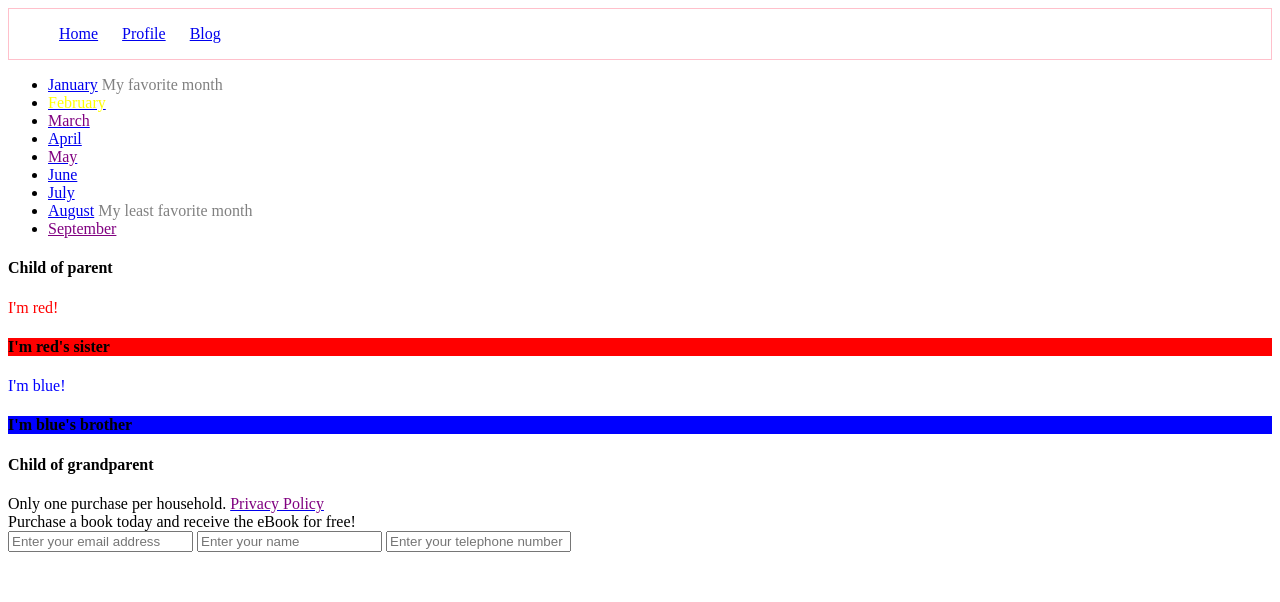
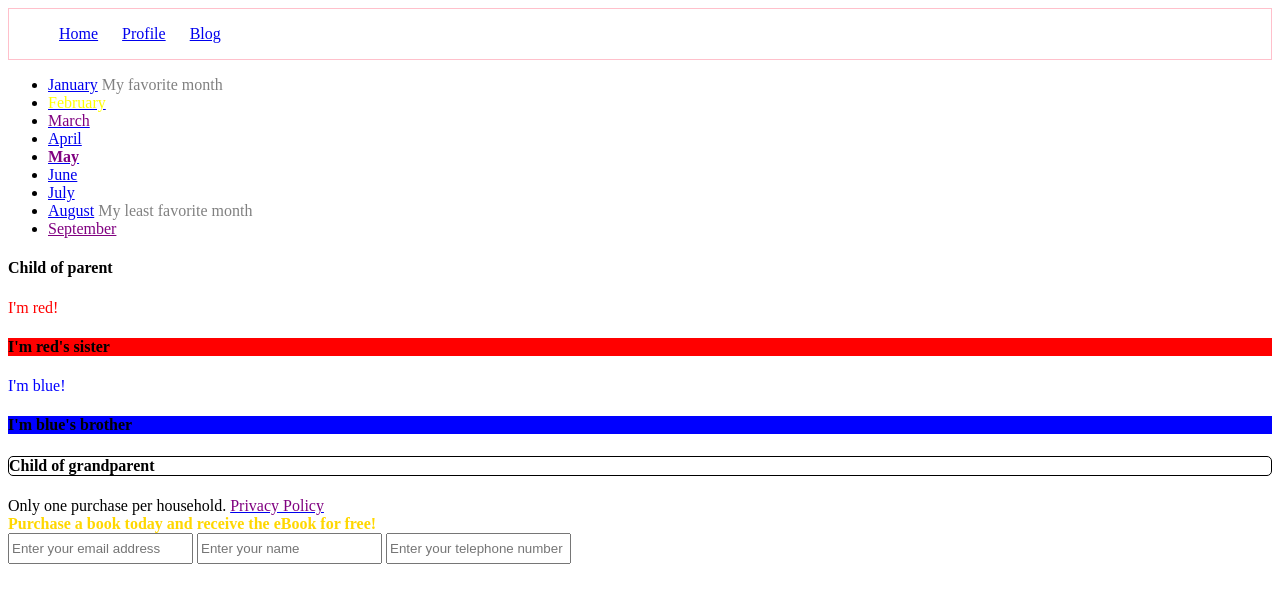
Before and after one commit to LaKeshiaJohnson/static-web-selectors-and-relationships, a plain HTML site: page index.html in a window 1280 px wide. Drawn offline with Linux system fonts and the light colour scheme.

Commit message:
finished exercise

```diff
--- a/index.html
+++ b/index.html
@@ -75,7 +75,7 @@
         					<h4 class="b-blue">I'm blue's brother</h4>
       					</div>
     				</div>
-    				<h4>Child of grandparent</h4>
+    				<h4 class="child">Child of grandparent</h4>
   				</div>
 			</section>
 		</article>
--- a/selectors.css
+++ b/selectors.css
@@ -36,3 +36,17 @@ a span.active {
 .b-blue {
 	background-color: blue;
 }
+
+.child {
+	border: 1px solid;
+	border-radius: 5px;
+}
+
+.promo {
+	font-weight: bold;
+	color: gold;
+}
+
+input {
+	height: 25px;
+}
```
